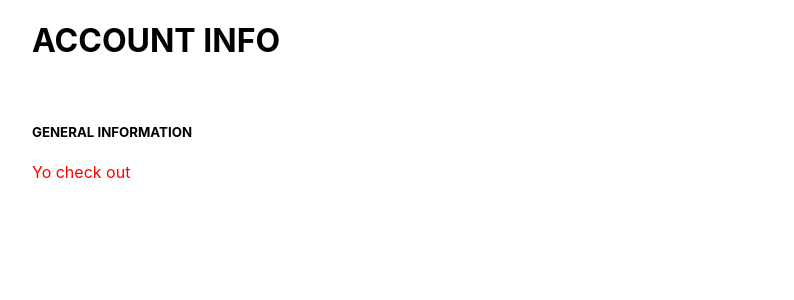
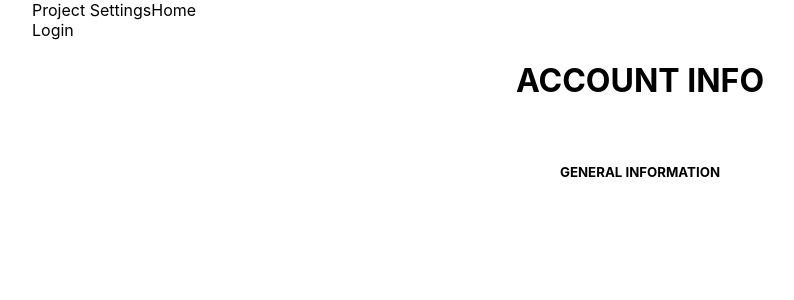
Before and after one commit to Ronatos/UNF-SoC-Honors-in-Computing-Hours-Tracking, a Next.js app: page /settings in a window 1280 px wide. Shown: the top 300 px of the page, without its empty margins (0-794 px from the left). Built offline with nearby package versions, Linux system fonts and the light colour scheme.

Commit message:
Another Settings Commit - Trying to figure out css

```diff
--- a/package.json
+++ b/package.json
@@ -9,8 +9,10 @@
     "lint": "next lint"
   },
   "dependencies": {
+    "bootstrap": "^5.2.1",
     "next": "12.3.1",
     "react": "18.2.0",
+    "react-bootstrap": "^2.5.0",
     "react-dom": "18.2.0"
   },
   "devDependencies": {
--- a/pages/settings.js
+++ b/pages/settings.js
@@ -2,30 +2,73 @@ import Head from 'next/head'
 import Image from 'next/image'
 import styles from '../styles/Home.module.css'
 // import '../styles/setting.css'
+// import "\bootstrap\dist\css\bootstrap.min.css";
+
 
 export default function Home() {
   return (
     <div className={styles.container}>
       <Head>
-        <title>Settings Page</title>
+        <title>ACCOUNT INFO</title>
         <meta name="description" content="The settings page for UNF Leadership" />
         <link rel="icon" href="/favicon.ico" />
-        <link rel="stylesheet" href="fontawesome/css/all.css"></link>
+
       </Head>
+
+
+
 
       <main>
 
-      <div>
+
+
+
+        <div className='container'>
+          {/* nav bar account info */}
+          <nav className='top-nav'>
+            <ul style={{
+              listStyleType: 'none',
+              margin: 0,
+              padding: 0,
+              overflow: 'hidden',
+             }}>
+
+              <li style={{
+                float: 'left'
+              }}>
+                <a style={{
+
+                }} href='#' target={"_blank"}>Project Settings</a></li>
+              <li><a href='#' target={"_blank"}>Home</a></li>
+              <li ><a href='#' target={"_blank"}>Login</a></li>
+            </ul>
+          </nav>
+
+
+
+
+        </div>
+
+
+      <div style={{ textAlign: 'center' }}>
         <h1>ACCOUNT INFO</h1>
         <br></br>
         <h5>GENERAL INFORMATION</h5>
       </div>
 
+      <div className='container'>
+        <div className='leftbox'>
+          <nav>
+            <a className="tab active"></a>
+            <i className="fa fa-user"></i>
 
 
-      <div>
-      <p style={{ color: 'red' }}>Yo check out</p>
+          </nav>
+        </div>
       </div>
+
+
+
 
 
 
```
Also changed, not shown: 1 other file (tests, documents, lock files or other folders).
